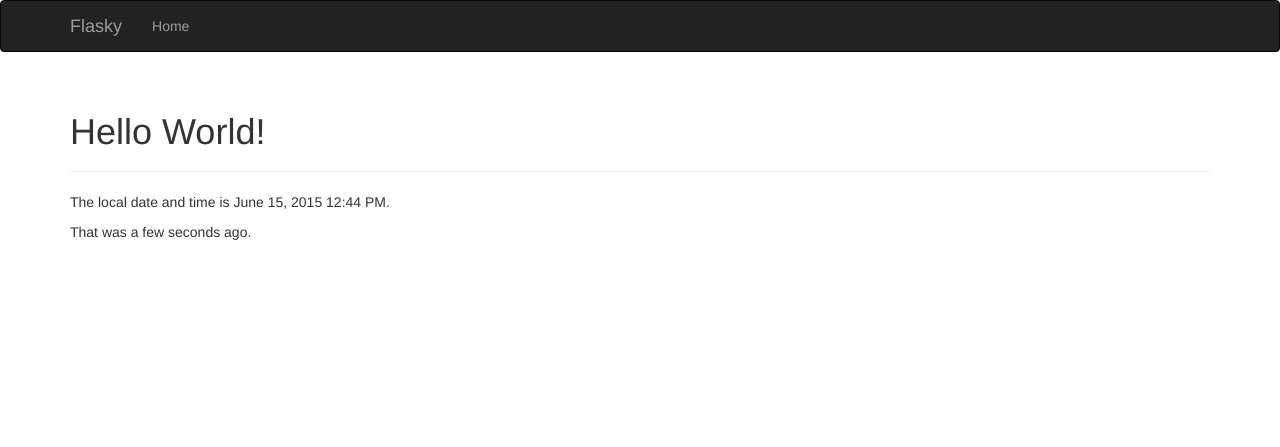
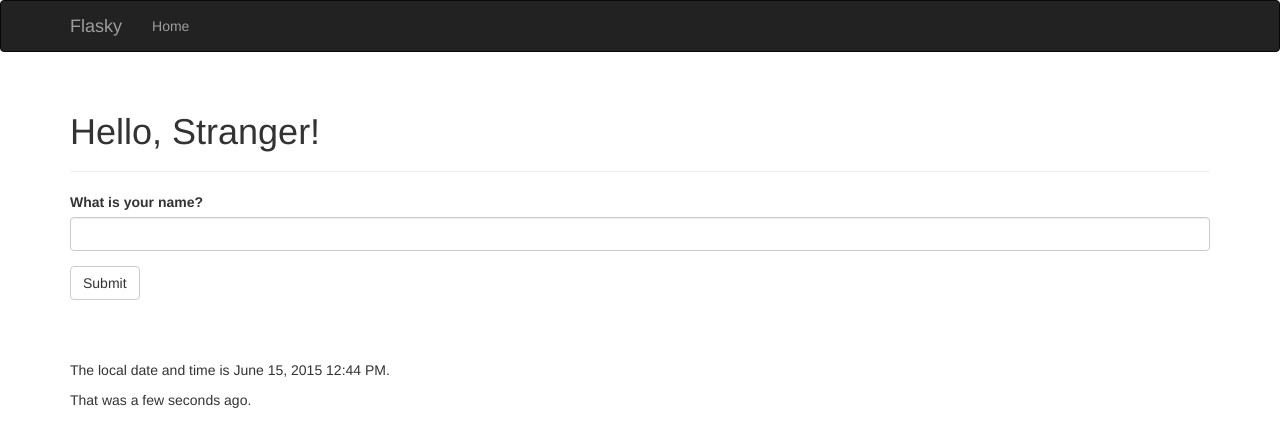
Before and after one commit to kevlab/flasky, a Flask app: page / in a window 1280 px wide. Shown: the top 447 px of the page. Run offline with Flask 2, Linux system fonts and the light colour scheme; some libraries are stand-ins or nearby versions.

Commit message:
add wtf forms

```diff
--- a/hello.py
+++ b/hello.py
@@ -3,12 +3,21 @@ from flask import Flask, render_template
 from flask.ext.script import Manager
 from flask.ext.bootstrap import Bootstrap
 from flask.ext.moment import Moment
+from flask.ext.wtf import Form
+from wtforms import StringField, SubmitField
+from wtforms.validators import Required
 
 app = Flask(__name__)
+app.config['SECRET_KEY'] = 'hardtoguess'
 
 manager = Manager(app)
 bootstrap = Bootstrap(app)
 moment = Moment(app)
+
+
+class NameForm(Form):
+    name = StringField('What is your name?', validators=[Required()])
+    submit = SubmitField('Submit')
 
 
 @app.errorhandler(404)
@@ -21,14 +30,22 @@ def internal_server_error(e):
     return render_template('500.html'), 500
 
 
-@app.route('/')
+@app.route('/', methods=['GET', 'POST'])
 def index():
-    return render_template('index.html', current_time=datetime.utcnow())
+    name = None
+    form = NameForm()
+    if form.validate_on_submit():
+        name = form.name.data
+        form.name.data = ''  # clear the form field
+    return render_template('index.html',
+                           current_time=datetime.utcnow(),
+                           form=form, name=name)
 
 
 @app.route('/user/<name>')
 def user(name):
     return render_template('user.html', name=name)
 
+
 if __name__ == '__main__':
     manager.run()
--- a/requirements.txt
+++ b/requirements.txt
@@ -2,8 +2,10 @@ Flask==0.10.1
 Flask-Bootstrap==3.3.4.1
 Flask-Moment==0.4.0
 Flask-Script==2.0.5
+Flask-WTF==0.11
 itsdangerous==0.24
 Jinja2==2.7.3
 MarkupSafe==0.23
 Werkzeug==0.10.4
 wheel==0.24.0
+WTForms==2.0.2
--- a/templates/index.html
+++ b/templates/index.html
@@ -1,11 +1,14 @@
 {% extends "base.html" %}
+{% import "bootstrap/wtf.html" as wtf %}
 
 {% block title %}Flasky{% endblock %}
 
 {% block page_content %}
 <div class="page-header">
-    <h1>Hello World!</h1>
+  <h1>Hello, {% if name %}{{ name }}{% else %}Stranger{% endif %}!</h1>
 </div>
+{{ wtf.quick_form(form) }}
+<br><br><br>
 <p>The local date and time is {{ moment(current_time).format('LLL') }}.</p>
 <p>That was {{ moment(current_time).fromNow(refresh=True) }}.</p>
 {% endblock %}
```
Also changed, not shown: templates/user.html (deleted, +0 -9 lines).
